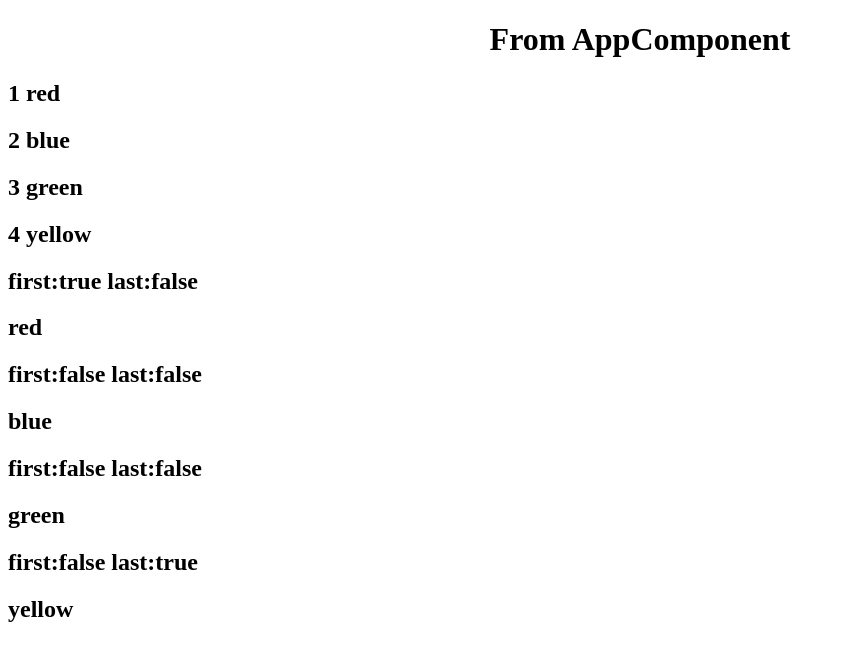
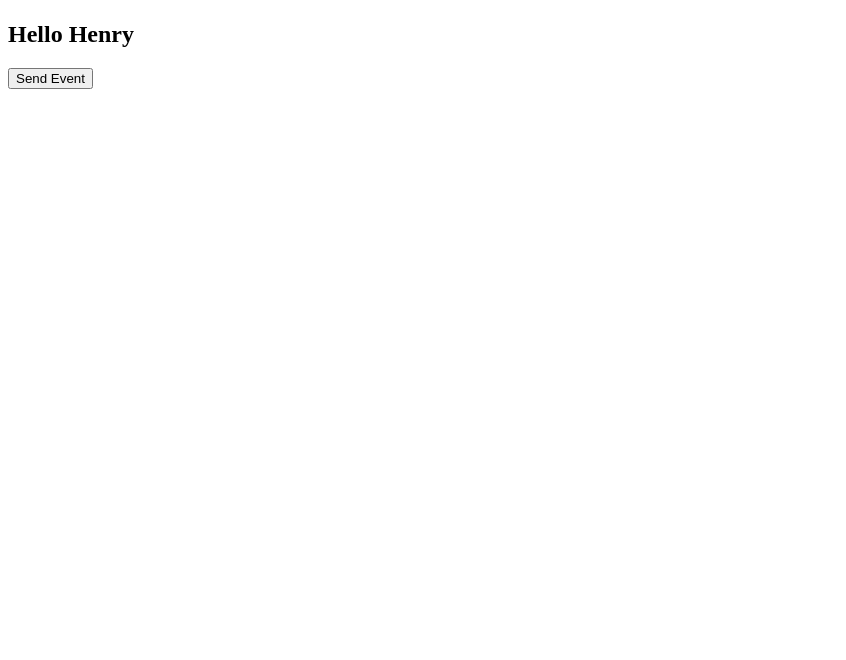
Before and after one commit to henry226/Angular-note, an Angular app in the folder structural-directives/: page / in a window 1280 px wide. Shown: the top 660 px of the page, without its empty margins (0-846 px from the left). Built offline with nearby package versions, Linux system fonts and the light colour scheme.

Commit message:
component interaction

```diff
--- a/structural-directives/src/app/app.component.html
+++ b/structural-directives/src/app/app.component.html
@@ -1,8 +1,8 @@
 <!--The content below is only a placeholder and can be replaced.-->
 <div style="text-align:center">
   <h1>
-    From AppComponent
+    {{message}}
   </h1>
 </div>
 
-<app-test></app-test>
+<app-test (childEvent)="message=$event" [parentData]="name"></app-test>
--- a/structural-directives/src/app/app.component.ts
+++ b/structural-directives/src/app/app.component.ts
@@ -6,5 +6,7 @@
   styleUrls: ['./app.component.scss']
 })
 export class AppComponent {
-  title = 'structural-directives';
+  title = 'app';
+  public name = "Henry";
+  public message = "";
 }
--- a/structural-directives/src/app/test/test.component.ts
+++ b/structural-directives/src/app/test/test.component.ts
@@ -1,25 +1,29 @@
-import { Component, OnInit } from '@angular/core';
+import { Component, OnInit, Input, Output, EventEmitter } from '@angular/core';
+
 
 @Component({
   selector: 'app-test',
   template: `
-    <div *ngFor="let color of colors; index as i">
-      <h2>{{i+1}} {{color}}</h2>
-    </div>
-
-    <div *ngFor="let color of colors; last as l; first as f">
-      <h2>first:{{f}} last:{{l}}</h2>
-      <h2>{{color}}</h2>
-    </div>
+    <h2>{{"Hello " + name}}</h2>
+    <button (click)="fireEvent()">Send Event</button>
   `,
+  //templateUrl: './test.component.html',
   styleUrls: ['./test.component.scss']
 })
 export class TestComponent implements OnInit {
 
-  public colors = ["red", "blue", "green", "yellow"];
+  // get data from the parent component
+  @Input('parentData') public name;
+  // send data from child component to parent component
+  @Output() public childEvent = new EventEmitter();
+
   constructor() { }
 
   ngOnInit() {
   }
 
+  fireEvent(){
+    this.childEvent.emit("Hey Henry");
+  }
+
 }
```
Also changed, not shown: 1 other file (tests, documents, lock files or other folders).
